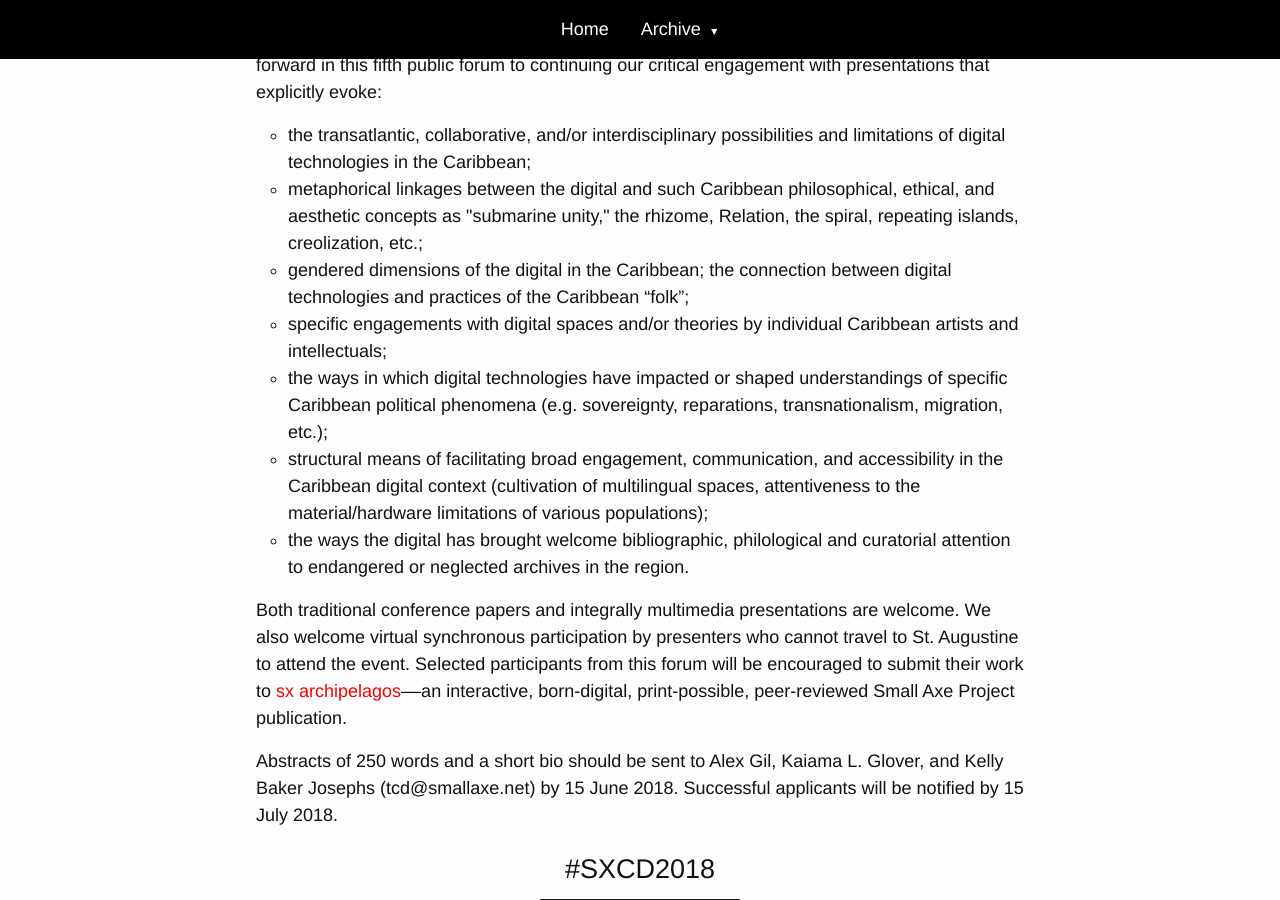
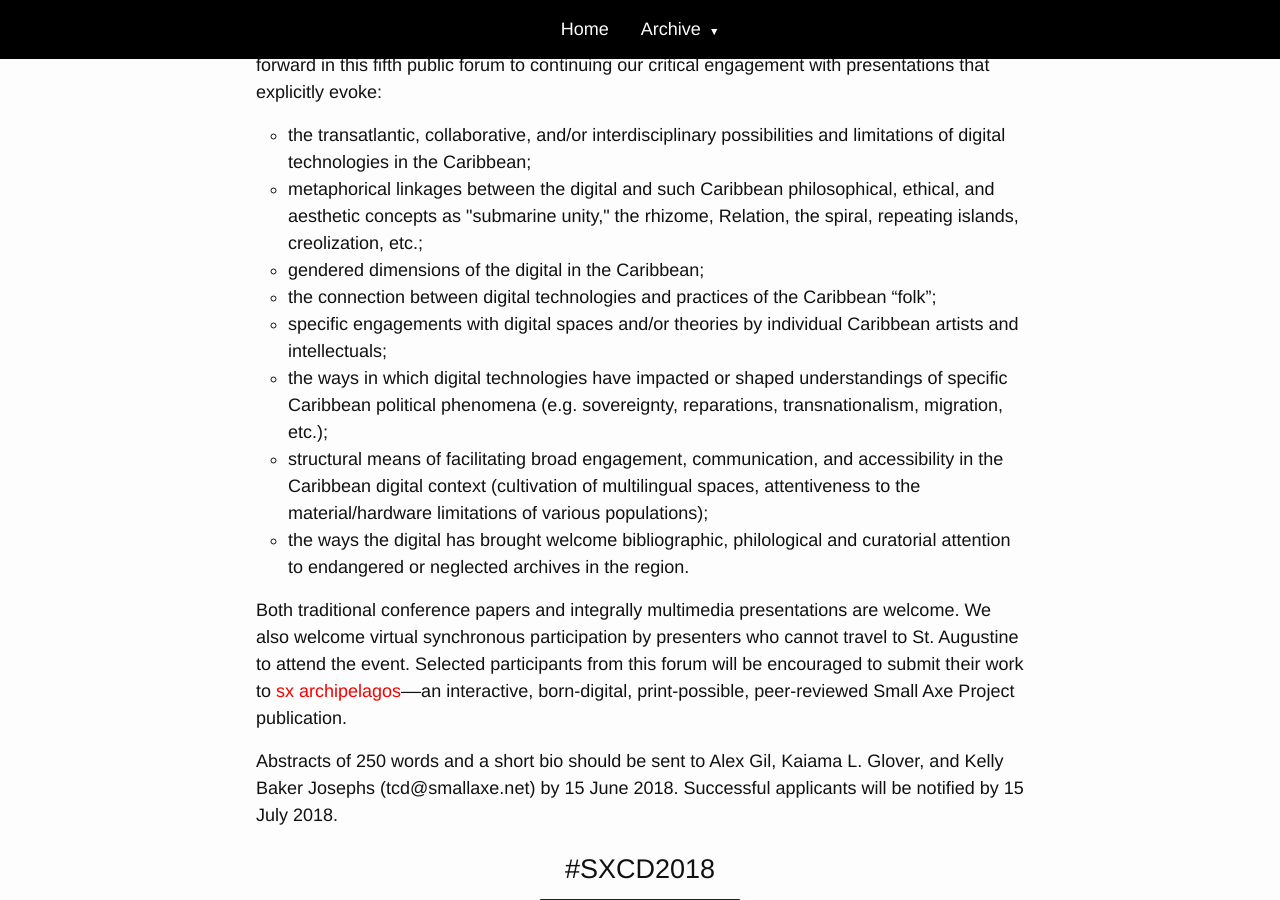
Before and after one commit to kbjosephs/sxcd5-dev, a Jekyll site: the page built from index.html, in a window 1280 px wide and 900 px high, scrolled down 1393 px. Built offline with Jekyll 4.4.1, drawn with Linux system fonts in a browser that asks for light colours.

```diff
--- a/_config.yml
+++ b/_config.yml
@@ -6,7 +6,7 @@
 # 'jekyll serve'. If you change this file, please restart the server process.
 
 # Site settings
-title: "TCD V"
+title: "#sxcd2018"
 author: "Alex Gil"
 email: colibri.alex@gmail.com
 description: > # this means to ignore newlines until "baseurl:"
--- a/index.html
+++ b/index.html
@@ -22,8 +22,8 @@ layout: default
 	<ul>
 		<li>the transatlantic, collaborative, and/or interdisciplinary possibilities and limitations of digital technologies in the Caribbean;</li>
 		<li>metaphorical linkages between the digital and such Caribbean philosophical, ethical, and aesthetic concepts as "submarine unity," the rhizome, Relation, the spiral, repeating islands, creolization, etc.;</li>
-		<li>gendered dimensions of the digital in the Caribbean;
-		the connection between digital technologies and practices of the Caribbean “folk”;</li>
+		<li>gendered dimensions of the digital in the Caribbean;</li>
+		<li>the connection between digital technologies and practices of the Caribbean “folk”;</li>
 		<li>specific engagements with digital spaces and/or theories by individual Caribbean artists and intellectuals;</li>
 		<li>the ways in which digital technologies have impacted or shaped understandings of specific Caribbean political phenomena (e.g. sovereignty, reparations, transnationalism, migration, etc.);</li>
 		<li>structural means of facilitating broad engagement, communication, and accessibility in the Caribbean digital context (cultivation of multilingual spaces, attentiveness to the material/hardware limitations of various populations);</li>
```
Also changed, not shown: 5 other files.
